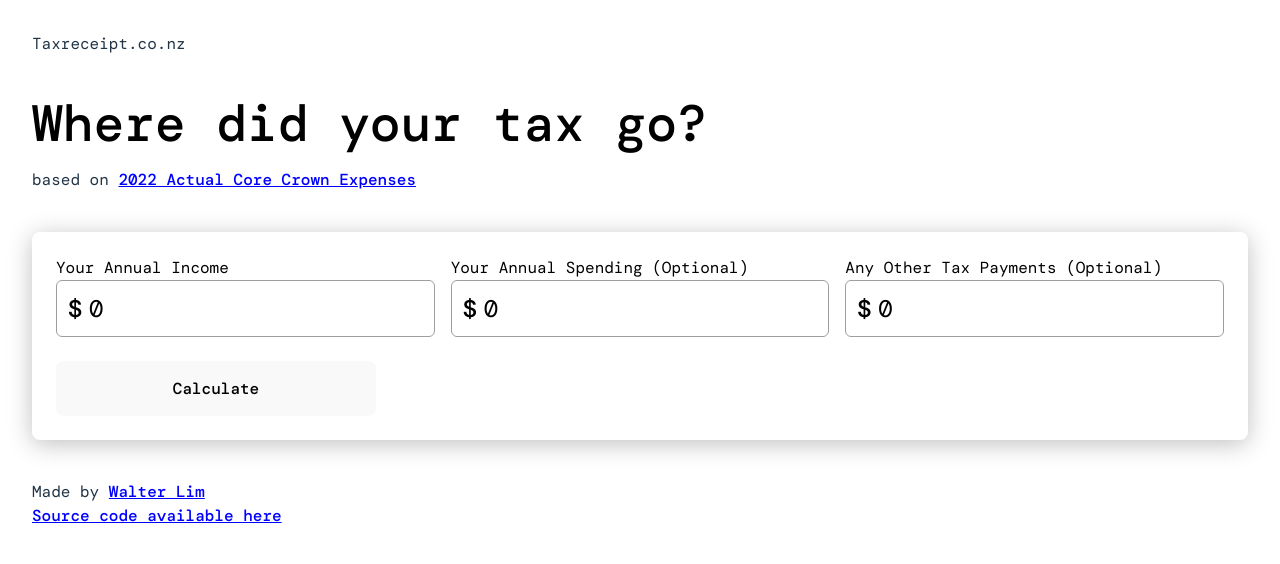
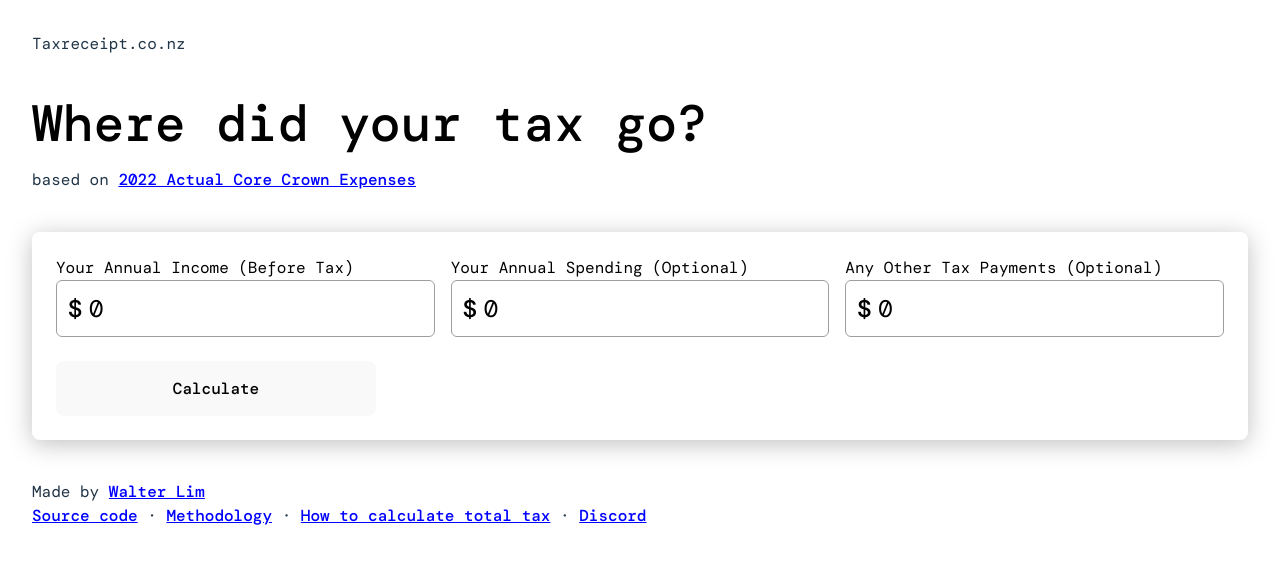
Before and after one commit to waltzaround/tax-receipts, a React (Vite) app: page / in a window 1280 px wide. Shown: the top 564 px of the page. Built offline with nearby package versions, Linux system fonts and the light colour scheme; a web font is replaced by a local one.

Commit message:
content updates

```diff
--- a/src/App.tsx
+++ b/src/App.tsx
@@ -132,7 +132,7 @@ function App() {
         >
           <div className="calculator-flex">
             <label>
-              Your Annual Income
+              Your Annual Income (Before Tax)
               <i>$</i>
               <input
                 type="number"
@@ -259,8 +259,26 @@ function App() {
       <footer>
         Made by <a href="https://walt.online"> Walter Lim</a>
         <br />
-        <a href="https://github.com/waltzaround/tax-receipts">
-          Source code available here
+        <a href="https://github.com/waltzaround/tax-receipts" target="_blank">
+          Source code
+        </a>
+        &nbsp;·&nbsp;
+        <a
+          href="https://gist.github.com/waltzaround/5c469a4fe012a3b884af4826410cd5fa"
+          target="_blank"
+        >
+          Methodology
+        </a>
+        &nbsp;·&nbsp;
+        <a
+          href="https://gist.github.com/waltzaround/39a6c803e68890c392855fe3e6d450d1"
+          target="_blank"
+        >
+          How to calculate total tax
+        </a>
+        &nbsp;·&nbsp;
+        <a href="https://discord.gg/qNEBWZgBwY" target="_blank">
+          Discord
         </a>
       </footer>
     </>
```
